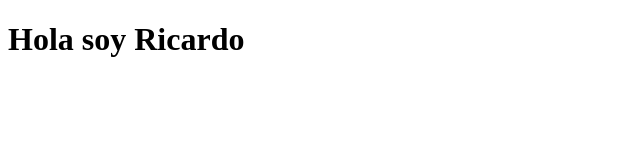
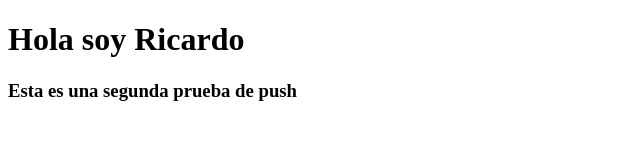
Before and after one commit to rmessinaaa/Prueba-sinergia, a plain HTML site: page index.html in a window 1280 px wide. Shown: the whole page, without its empty margins (0-640 px from the left). Drawn offline with Linux system fonts and the light colour scheme.

Commit message:
segundo cambio

```diff
--- a/index.html
+++ b/index.html
@@ -5,5 +5,6 @@
     </head>
     <body>
         <h1>Hola soy Ricardo</h1>
+        <h3>Esta es una segunda prueba de push</h3>
     </body>
 </html>
```
